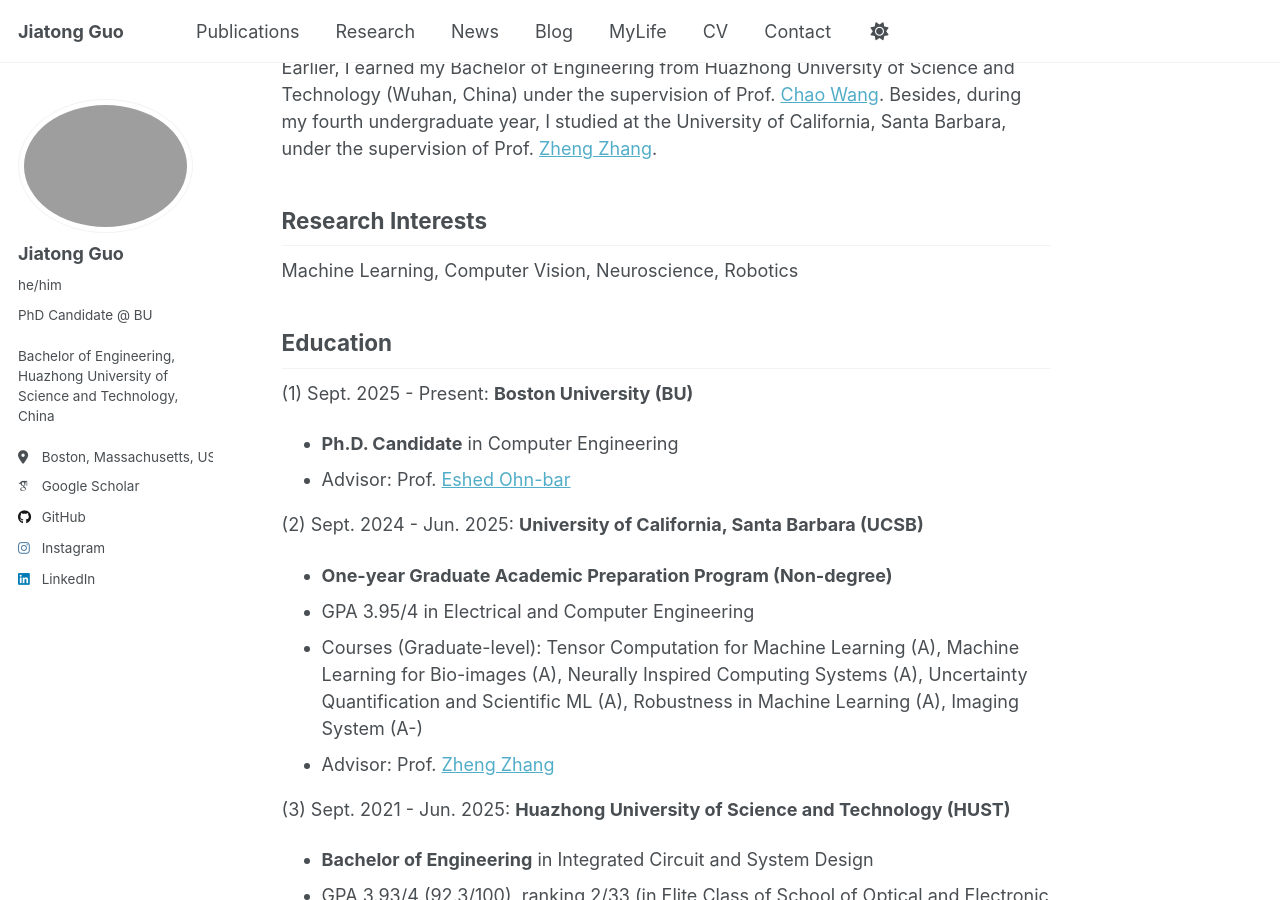
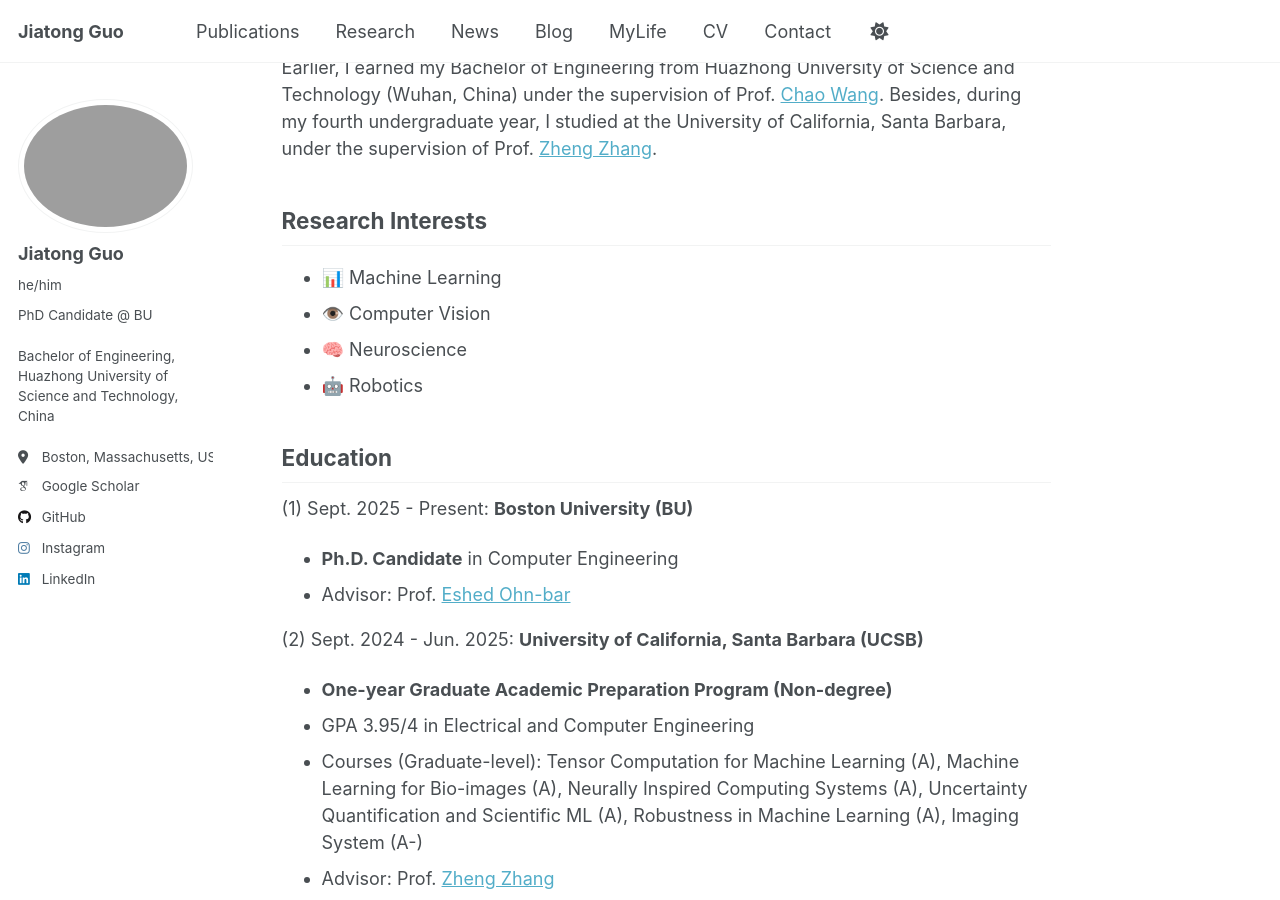
Before and after one commit to guojiatong/guojiatong.github.io, a Jekyll site: the page built from _pages/about.md, in a window 1280 px wide and 900 px high, scrolled down 316 px. Built offline with Jekyll 4.4.1, drawn with Linux system fonts in a browser that asks for light colours; some web fonts are replaced; a script that is not in the unit is left out.

Commit message:
List research interests with icons

```diff
--- a/_pages/about.md
+++ b/_pages/about.md
@@ -20,7 +20,11 @@ Currently I’m a PhD candidate at Boston University, advised by Prof. [Eshed Oh
 
 Research Interests
 ------
-Machine Learning, Computer Vision, Neuroscience, Robotics
+
+* 📊 Machine Learning
+* 👁️ Computer Vision
+* 🧠 Neuroscience
+* 🤖 Robotics
 
 
 
```
